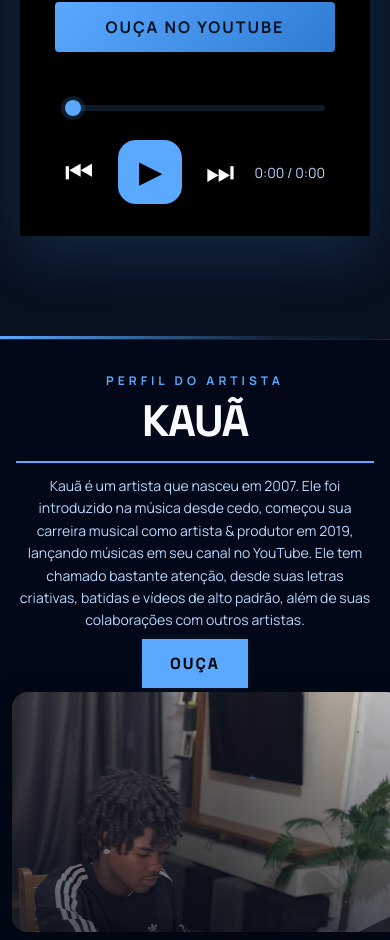
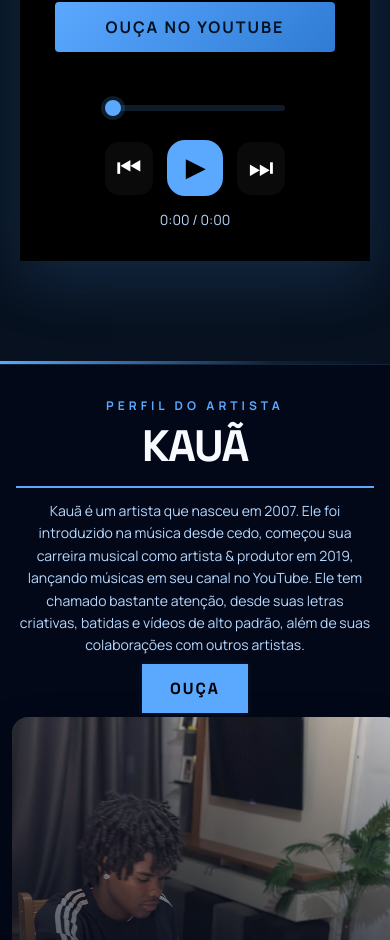
Before and after one commit to oluisfilipemendes2007-arch/kzx4-landing, a Next.js app in the folder front-kzx4/: page / in a window 390 px wide. Shown: the part 1188-2128 px from the top of the page. Built offline with nearby package versions, Linux system fonts and the light colour scheme.

Commit message:
Fix LatestRelease mobile player icon layout

```diff
--- a/front-kzx4/app/globals.css
+++ b/front-kzx4/app/globals.css
@@ -969,6 +969,37 @@ h3,
     white-space: normal;
     line-height: 1.4;
   }
+
+  .player-bottom {
+    justify-content: center;
+    gap: 14px;
+    flex-direction: column;
+    align-items: center;
+  }
+
+  .player-controls {
+    gap: 14px;
+  }
+
+  .player-icon {
+    font-size: 28px;
+    min-width: 48px;
+    min-height: 48px;
+    padding: 10px;
+    border-radius: 14px;
+    background: rgba(255, 255, 255, 0.04);
+  }
+
+  .play-button {
+    width: 56px;
+    height: 56px;
+    font-size: 24px;
+    border-radius: 18px;
+  }
+
+  .player-time {
+    font-size: 14px;
+  }
 }
 .centered {
   align-items: center;
```
